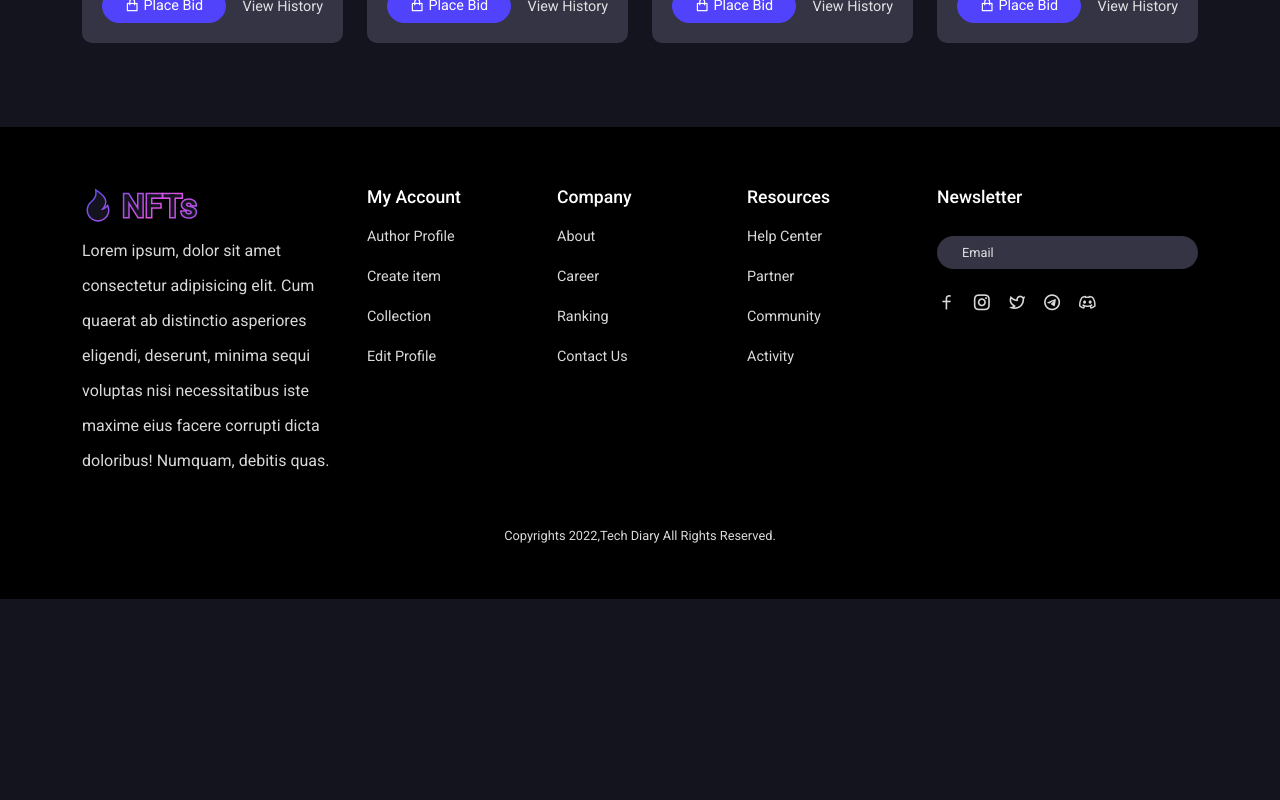
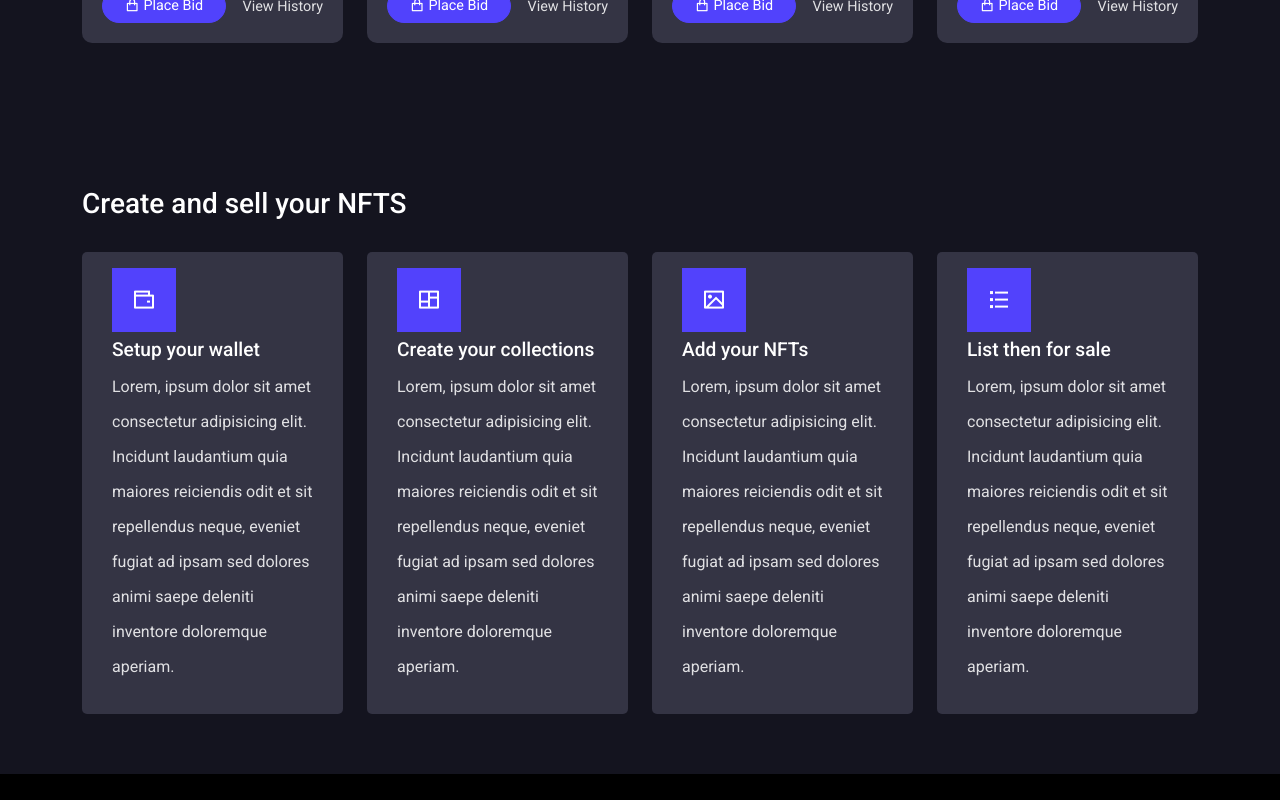
Before and after one commit to aurimas12/web3.0, a React (Create React App) app in the folder client/: page /home in a window 1280 px wide. Shown: the part 2580-3380 px from the top of the page. Before the commit the page ends 3179 px from the top, so only its background shows below. Built offline with nearby package versions, Linux system fonts and the light colour scheme.

Commit message:
add step section

```diff
--- /dev/null
+++ b/client/src/components/ui/Step-section/StepSection.jsx
@@ -0,0 +1,57 @@
+import React from 'react'
+import './step-section.css';
+import {Container,Row,Col} from 'reactstrap'
+import {Link} from 'react-router-dom'
+
+const STEP__DATA=[
+    {
+        title:'Setup your wallet',
+        desc:'Lorem, ipsum dolor sit amet consectetur adipisicing elit. Incidunt laudantium quia maiores reiciendis odit et sit repellendus neque, eveniet fugiat ad ipsam sed dolores animi saepe deleniti inventore doloremque aperiam.',
+        icon:'ri-wallet-line',
+    },
+    {
+        title:'Create your collections',
+        desc:'Lorem, ipsum dolor sit amet consectetur adipisicing elit. Incidunt laudantium quia maiores reiciendis odit et sit repellendus neque, eveniet fugiat ad ipsam sed dolores animi saepe deleniti inventore doloremque aperiam.',
+        icon:'ri-layout-masonry-line',
+    },
+    {
+        title:'Add your NFTs',
+        desc:'Lorem, ipsum dolor sit amet consectetur adipisicing elit. Incidunt laudantium quia maiores reiciendis odit et sit repellendus neque, eveniet fugiat ad ipsam sed dolores animi saepe deleniti inventore doloremque aperiam.',
+        icon:'ri-image-line',
+    },
+    {
+        title:'List then for sale',
+        desc:'Lorem, ipsum dolor sit amet consectetur adipisicing elit. Incidunt laudantium quia maiores reiciendis odit et sit repellendus neque, eveniet fugiat ad ipsam sed dolores animi saepe deleniti inventore doloremque aperiam.',
+        icon:'ri-list-check',
+    }
+]
+const StepSection=()=>{
+  return <section>
+    <Container>
+        <Row>
+            <Col lg='12' className='mb-4'>
+                <h3 className='step__title'>Create and sell your NFTS</h3>
+            </Col>
+            {
+                STEP__DATA.map((item,index)=><Col lg='3' md='4' sm='6' key={index}>
+                <div className="single__step__item">
+                    <span>
+                        <i class={item.icon}></i>
+                    </span>
+                    <div className="step__item__content">
+                        <h5>
+                            <Link to='/wallet'>{item.title}</Link>
+                        </h5>
+                        <p className='mb-0'>{item.desc}</p>
+                    </div>
+                </div>
+
+            </Col>)
+            }
+
+        </Row>
+    </Container>
+  </section>
+}
+
+export default StepSection
--- /dev/null
+++ b/client/src/components/ui/Step-section/step-section.css
@@ -0,0 +1,26 @@
+.single__step__item{
+    background: #343444;
+    border-radius: 5px;
+    padding: 30px;
+}
+
+.step__title{
+    color: #fff;
+}
+
+.step__item__content h5 a{
+    text-decoration: none;
+    color: #fff;
+}
+
+.single__step__item span i{
+    color: #fff;
+    padding: 20px;
+    font-size: 1.5rem;
+    background: #5242fc;
+}
+
+.step__item__content{
+    margin-top: 20px !important;
+
+}
--- a/client/src/pages/Home.jsx
+++ b/client/src/pages/Home.jsx
@@ -2,6 +2,7 @@ import React from 'react'
 import HeroSection from '../components/ui/HeroSection'
 import LiveAuction from '../components/ui/Live-auction/LiveAuction'
 import SellerSelection from '../components/ui/Seller-section/SellerSelection'
+import StepSection from '../components/ui/Step-section/StepSection'
 import Trending from '../components/ui/Trending-section/Trending'
 
 const Home = () => {
@@ -11,6 +12,7 @@ const Home = () => {
       <LiveAuction/>
       <SellerSelection/>
       <Trending/>
+      <StepSection/>
     </>
   )
 }
```
